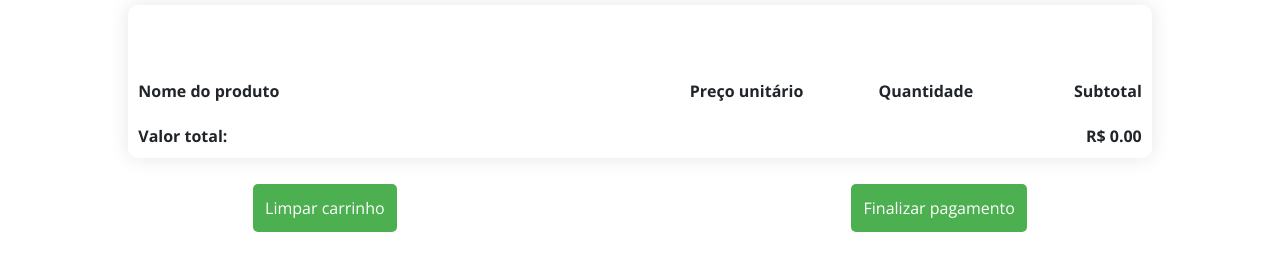
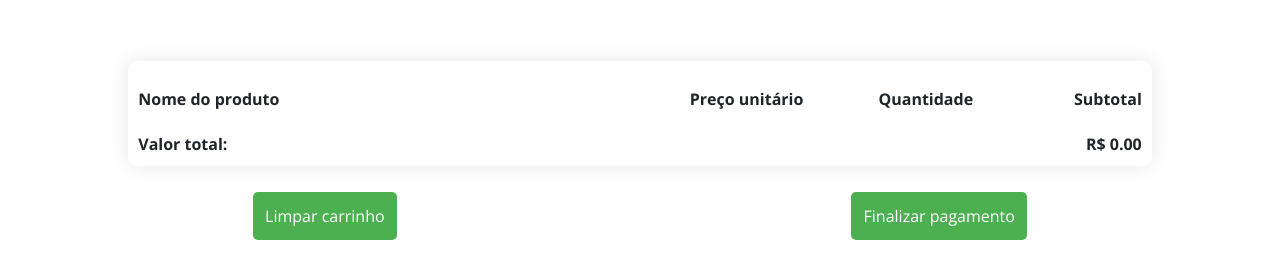
Before and after one commit to projetopacheco/CandyLand-IW2, a plain HTML site: page carrinho.html in a window 1280 px wide. Shown: the part 179-458 px from the top of the page. Drawn offline with nearby package versions, Linux system fonts and the light colour scheme.

Commit message:
Add files via upload

```diff
--- a/assets/css/main.css
+++ b/assets/css/main.css
@@ -439,7 +439,7 @@ section {
     width: 80%;
     max-width: 100%;
     margin: auto;
-    padding-top: 4em;
+    padding-top: 1em;
     border-radius: 10px;
     box-shadow: 0 0 20px rgba(0, 0, 0, 0.1);
     justify-content: center;
@@ -562,6 +562,10 @@ section {
   .mobile-nav-show,
   .mobile-nav-hide {
     display: none;
+  }
+
+  .container-table {
+    margin-top: 4em;
   }
 }
 
@@ -894,6 +898,8 @@ section {
   .why-us .icon-box:hover {
     transform: scale(1.1);
   }
+
+
 }
 
 /*--------------------------------------------------------------
```
Also changed, not shown: 1 other file.
